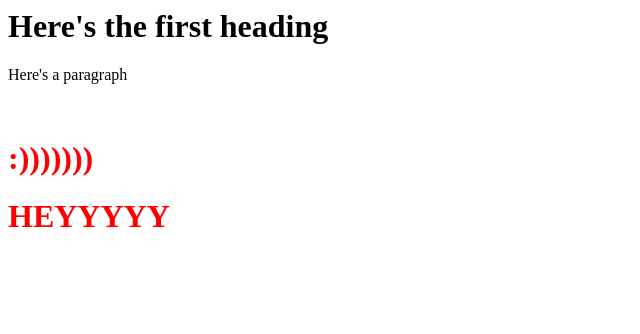
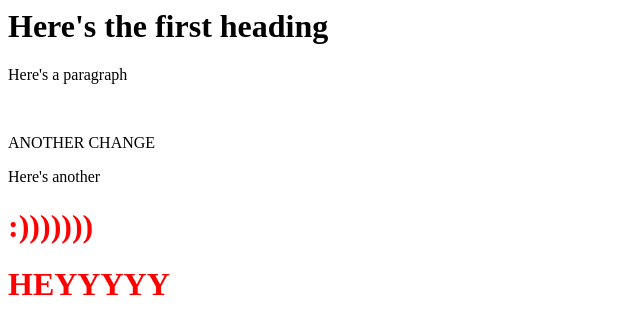
Before and after one commit to jack-marken/jack-marken.github.io, a plain HTML site: page index.html in a window 1280 px wide. Shown: the whole page, without its empty margins (0-640 px from the left). Drawn offline with Linux system fonts and the light colour scheme.

Commit message:
Fourth commit

```diff
--- a/index.html
+++ b/index.html
@@ -6,6 +6,8 @@
         <h1>Here's the first heading</h1>
         <p>Here's a paragraph</p>
         <br>
+        <p>ANOTHER CHANGE</p>
+        <p>Here's another</p>
         <h1 style="color: red;">:)))))))</h1>
         <h1 style="color: red">HEYYYYY</h1>
     </body>
```
